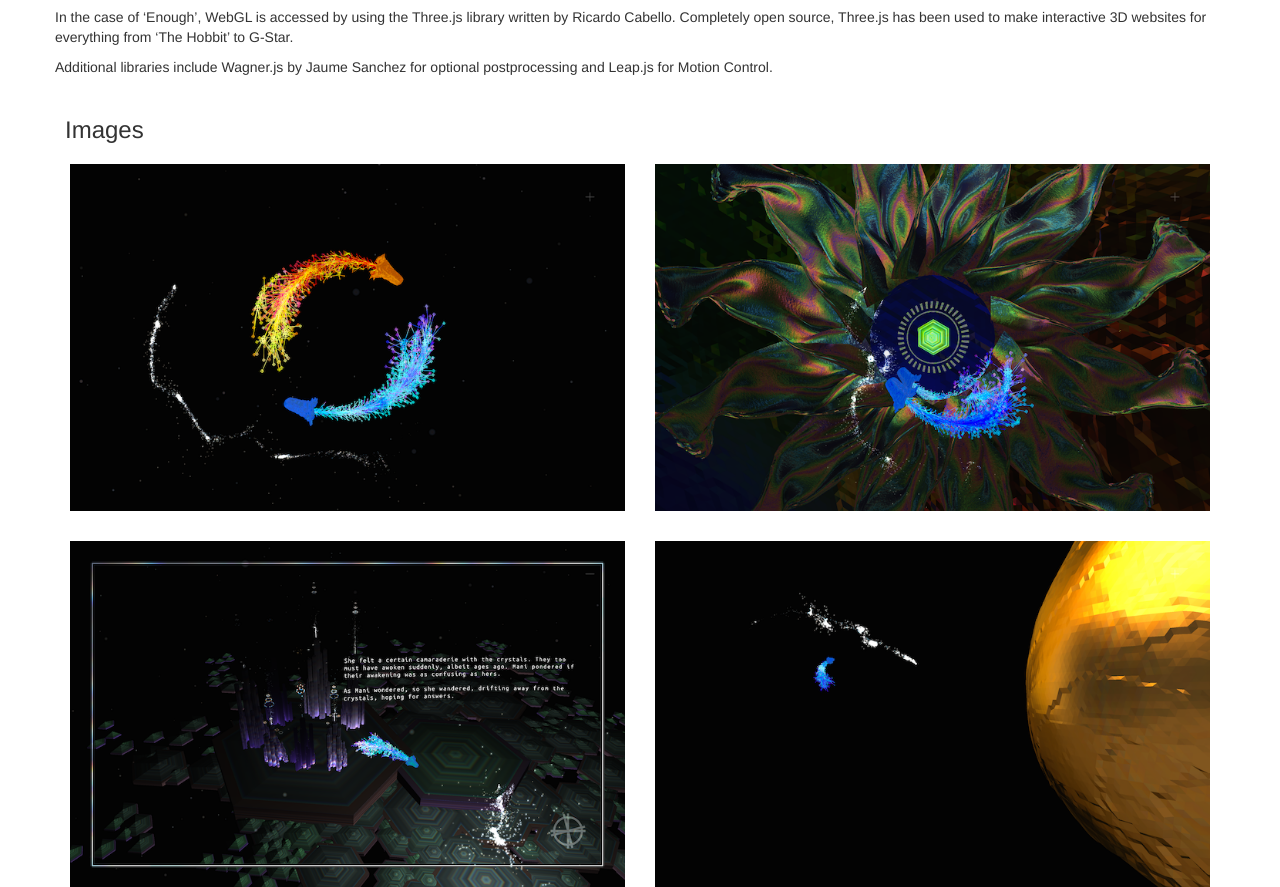
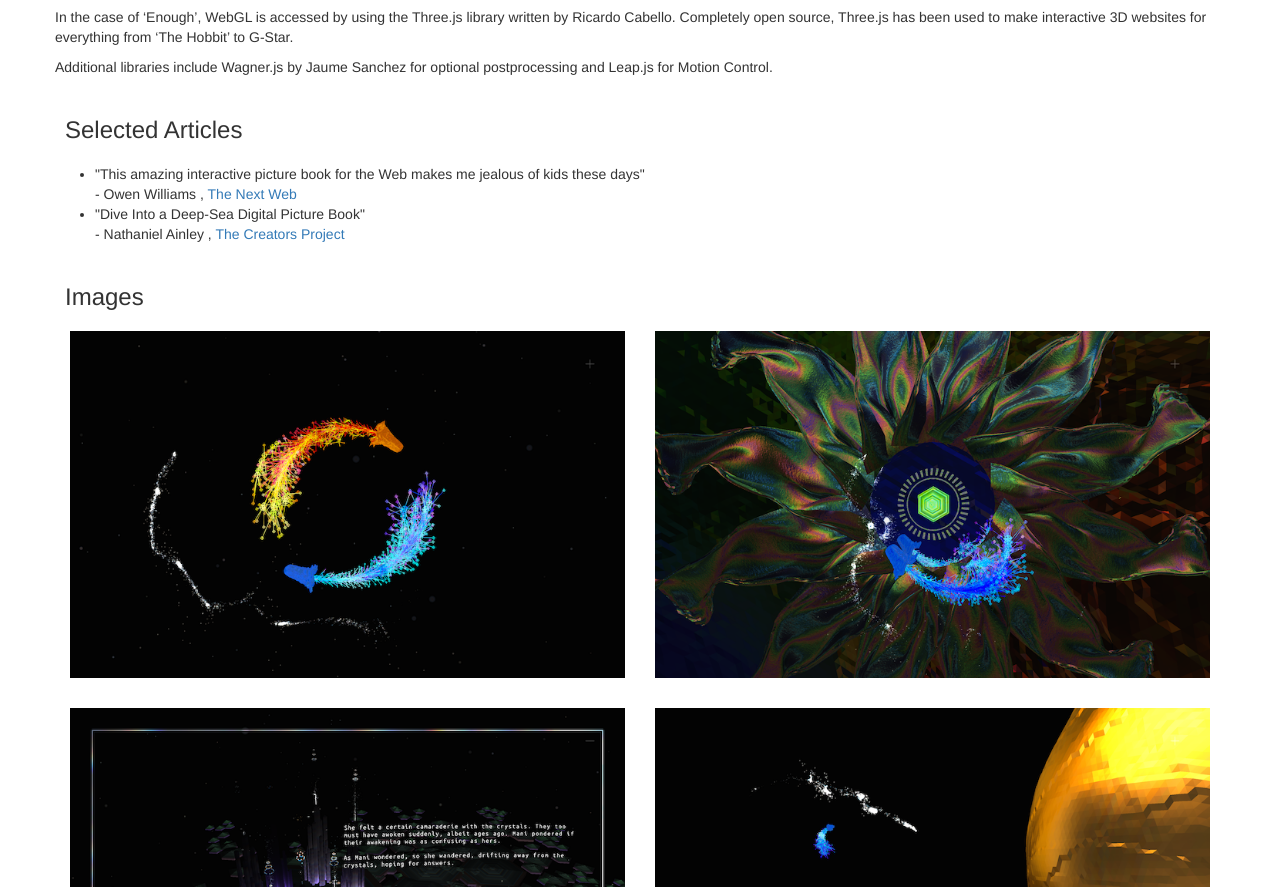
Before and after one commit to cabbibo/enoughPresskit, a plain HTML site: page index.html in a window 1280 px wide. Shown: the part 1302-2189 px from the top of the page. Drawn offline with Linux system fonts and the light colour scheme.

Commit message:
adding selected articles

```diff
--- a/index.html
+++ b/index.html
@@ -77,6 +77,19 @@
         <p>In the case of ‘Enough’, WebGL is accessed by using the Three.js library written by Ricardo Cabello. Completely open source, Three.js has been used to make interactive 3D websites for everything from ‘The Hobbit’ to G-Star.</p>
 
         <p>Additional libraries include Wagner.js by Jaume Sanchez for optional postprocessing and Leap.js for Motion Control.</p>
+
+      </div>
+
+      <div class="row">
+        <h3>Selected Articles</h3>
+
+        <ul>
+         <li>"This amazing interactive picture book for the Web makes me jealous of kids these days"<br/>
+          - Owen Williams , <a href="http://thenextweb.com/creativity/2015/06/19/this-amazing-interactive-picture-book-for-the-web-makes-me-jealous-of-kids-these-days/"> The Next Web </a></li>
+          <li>"Dive Into a Deep-Sea Digital Picture Book"<br/>
+          - Nathaniel Ainley , <a href="http://thecreatorsproject.vice.com/blog/dive-into-a-deep-sea-digital-picture-book"> The Creators Project </a></li>
+
+        </ul>
 
       </div>
 
```
Also changed, not shown: 1 other file.
